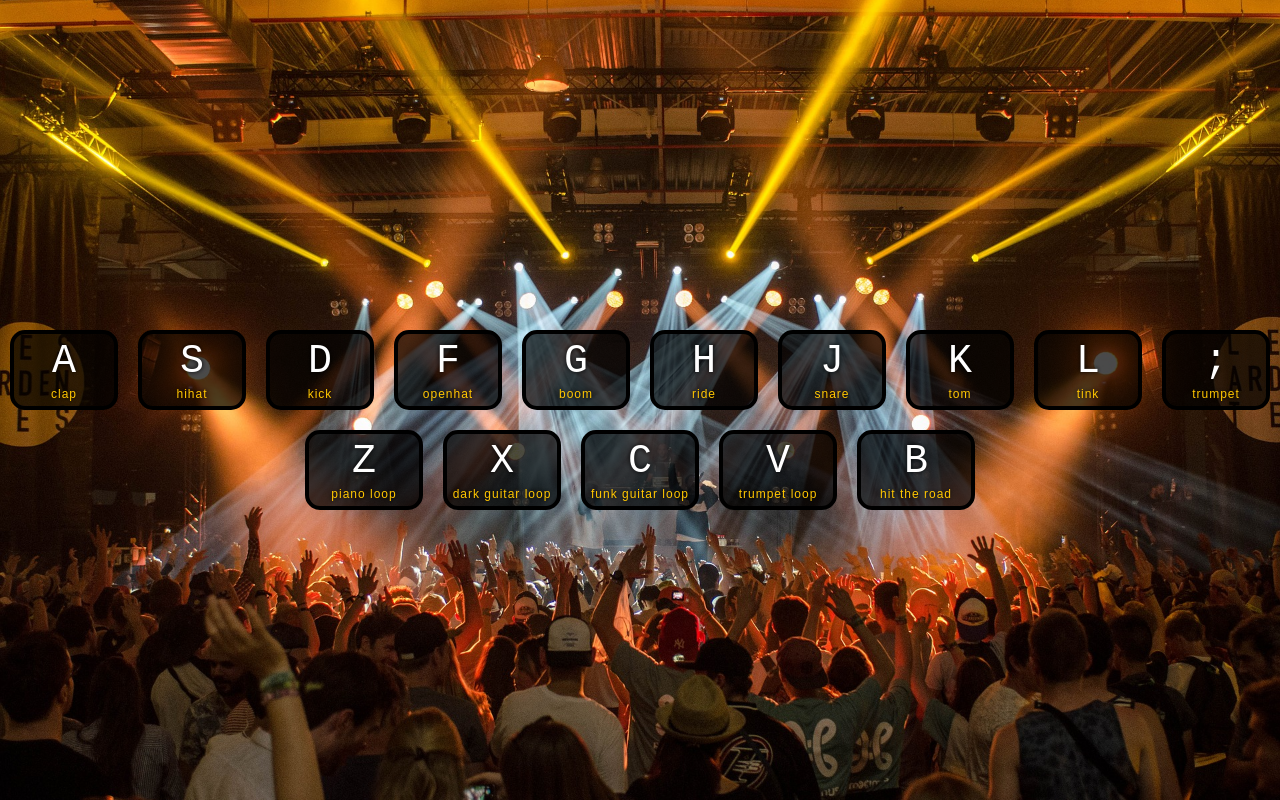
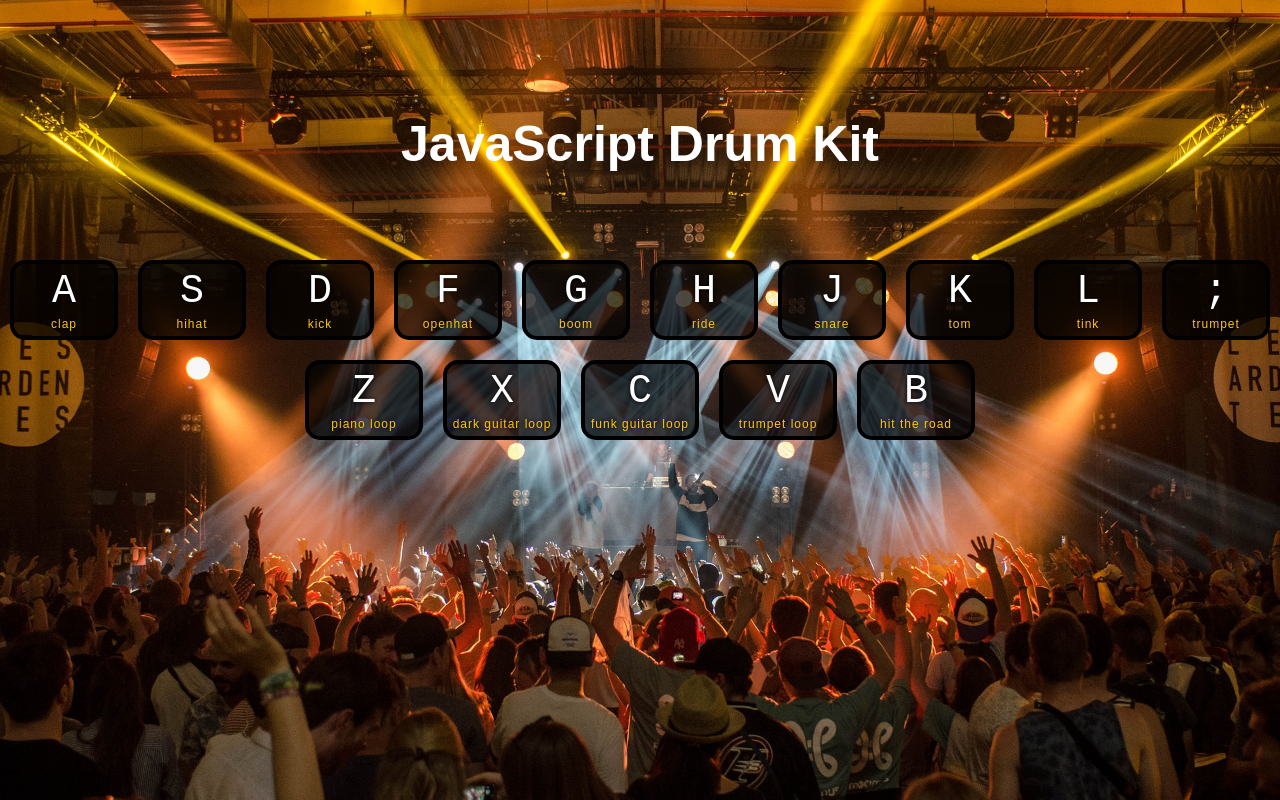
Before and after one commit to devondacoda/JavaScript-Drum-Kit, a plain HTML site: page index.html in a window 1280 px wide. Drawn offline with Linux system fonts and the light colour scheme.

Commit message:
add title

```diff
--- a/index.html
+++ b/index.html
@@ -2,11 +2,12 @@
 <html lang="en">
 <head>
   <meta charset="UTF-8">
+  <meta name="google" value="notranslate">
   <title>JS Drum Kit</title>
   <link rel="stylesheet" href="style.css">
 </head>
 <body>
-
+  <h1>JavaScript Drum Kit</h1>
   <div class="keys">
     <div id="A" data-key="65" class="key">
       <kbd>A</kbd>
--- a/style.css
+++ b/style.css
@@ -9,10 +9,18 @@ body,html {
   font-family: sans-serif;
 }
 
+h1 {
+ text-align: center;
+ margin-top: 9%;
+ color: white;
+ font-size: 50px;
+ /*font-family: georgia;*/
+}
+
 .keys {
   display: flex;
   flex: 1;
-  margin-top: 25%;
+  margin-top: 6%;
   align-items: center;
   justify-content: center;
 }
```
